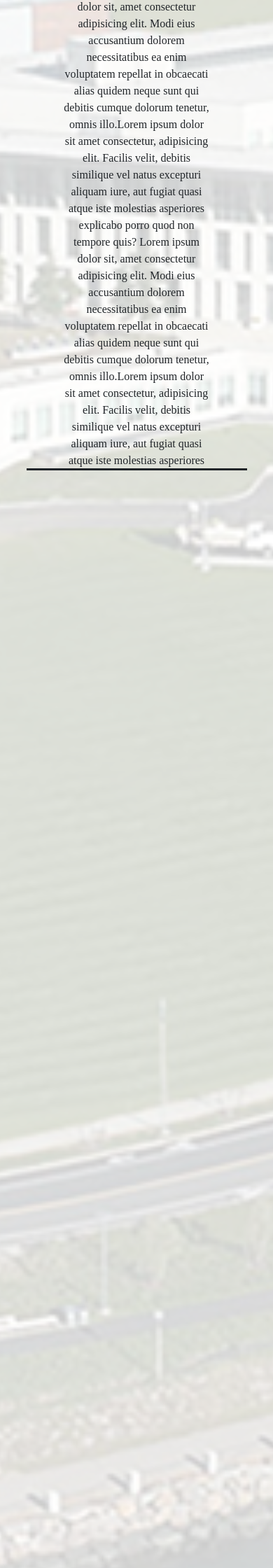
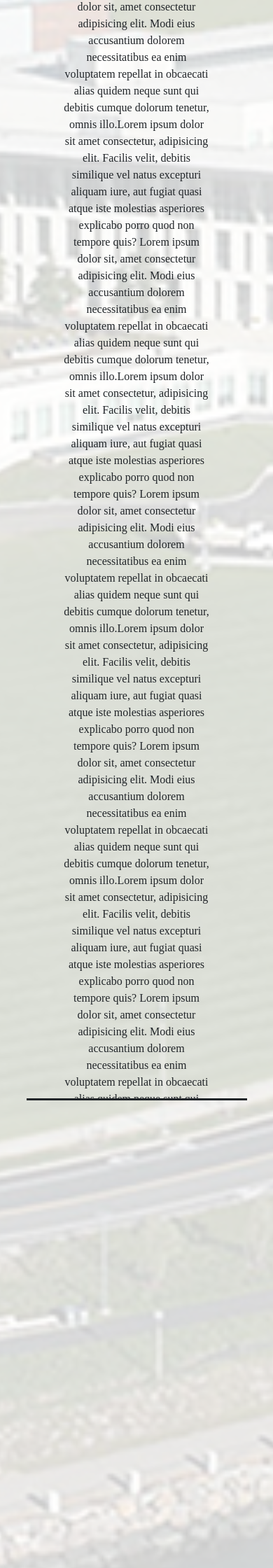
Before and after one commit to jpbates13/trustee-campaign-website, a Jekyll site: the page built from index.html, in a window 390 px wide. Shown: the part 2228-4468 px from the top of the page at 70% size. Built offline with Jekyll 4.4.1, drawn with Linux system fonts in a browser that asks for light colours; nearby versions of some CDN libraries; some web fonts are replaced.

Commit message:
Mobile friendly

```diff
--- a/assets/style.css
+++ b/assets/style.css
@@ -103,7 +103,7 @@ html {
   .titlePage {
     margin: 5% auto;
     margin-top: 12%;
-    height: 57%;
+    height: 75%;
   }
   .elementOpen {
     margin-top: 1%;
```
